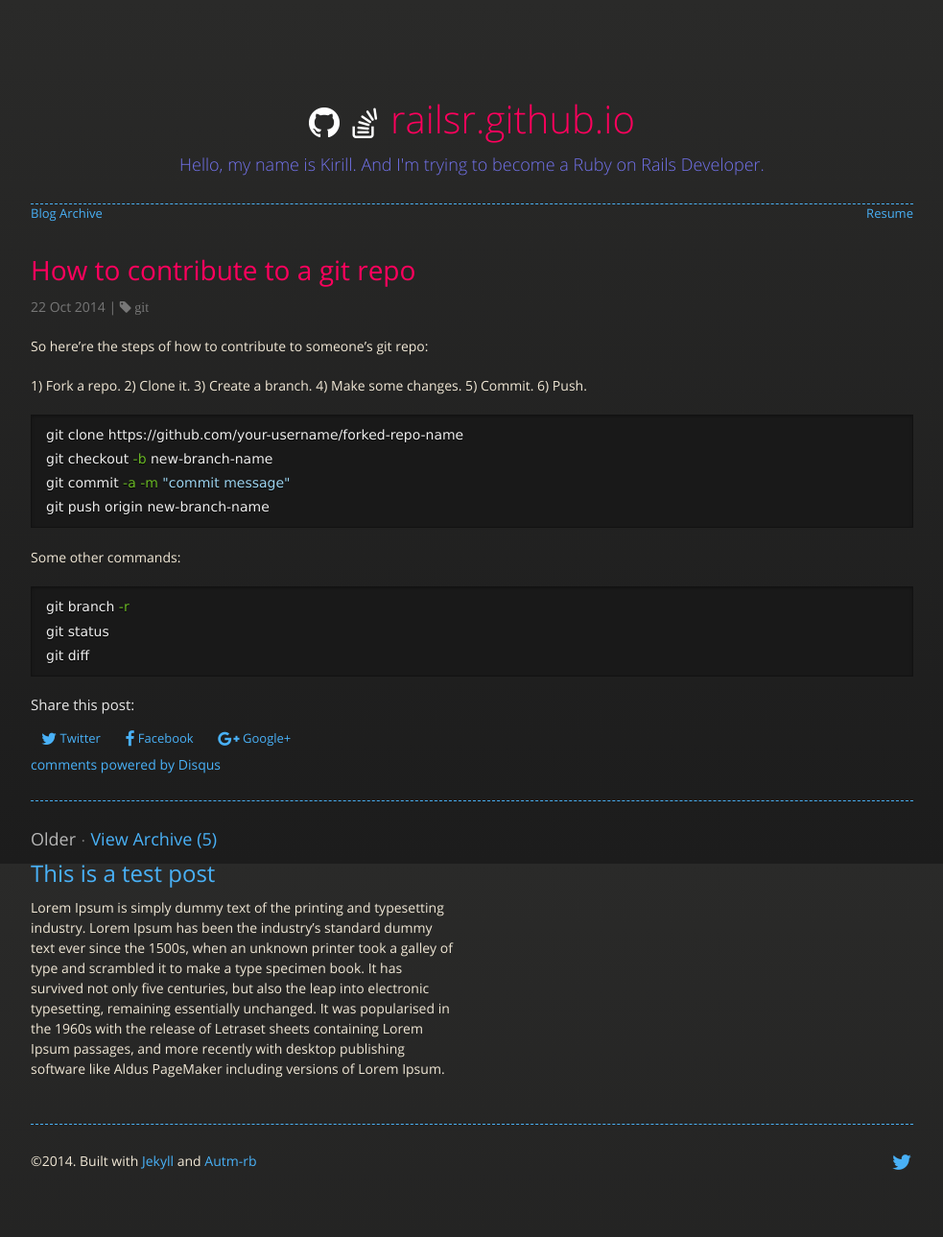
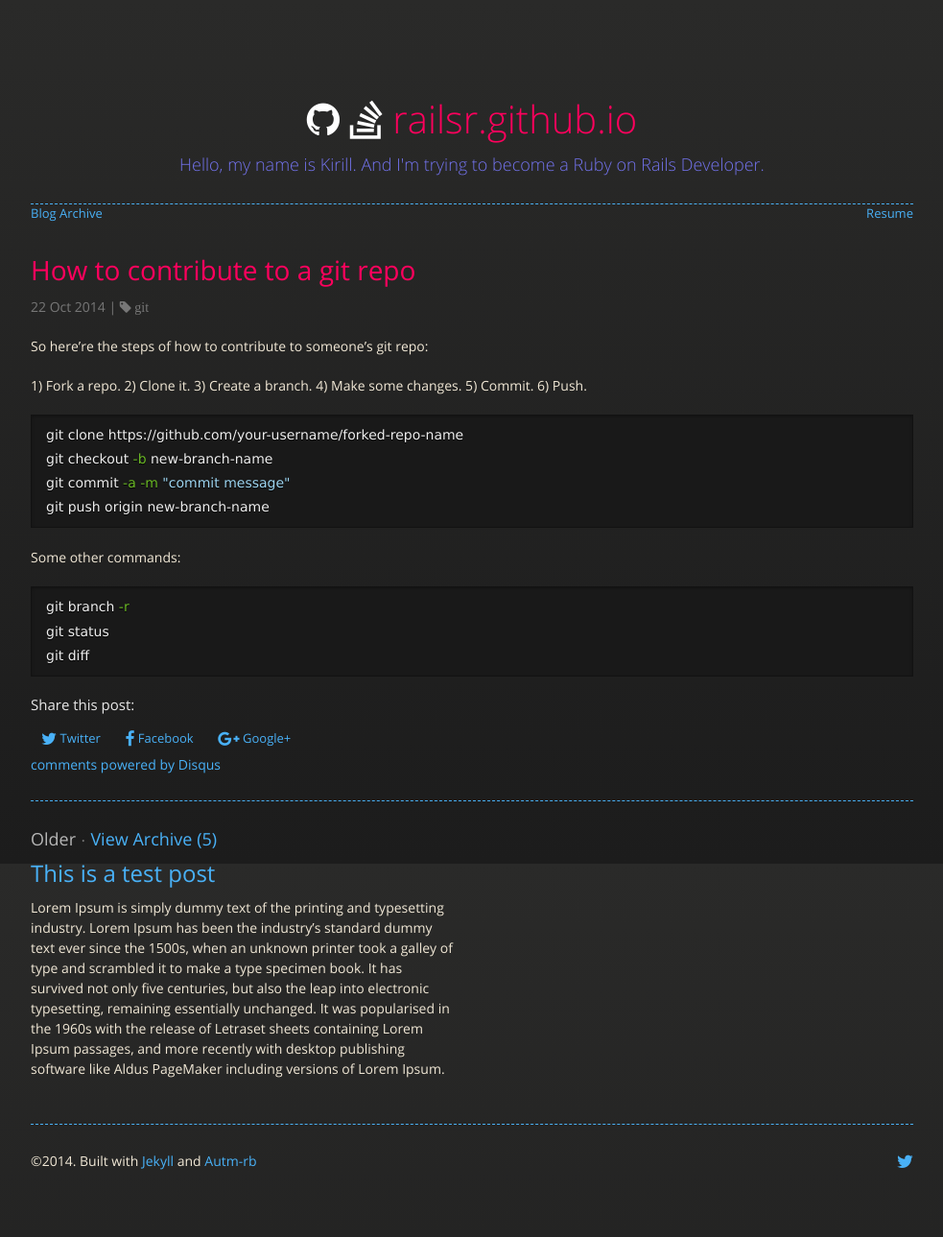
Before and after one commit to railsr/railsr.github.io, a Jekyll site: the page built from _posts/2014-10-22-contribute-to-git-repo.md, in a window 1280 px wide. Shown: the whole page at 96% size, without its empty margins (148-1131 px from the left). Built offline with Jekyll 4.4.1, drawn with Linux system fonts in a browser that asks for light colours; nearby versions of some CDN libraries; comment, search, counter and statistics services are not loaded.

Commit message:
replaced icons(no blurry on retina)

```diff
--- a/_includes/footer.html
+++ b/_includes/footer.html
@@ -9,7 +9,7 @@
 
   <div class="right">
     {% if site.twitter %}
-      <a href="{{site.twitter}}"><img src="{{"/images/page_icons/tw.png" | prepend:site.baseurl }}"></a>
+      <a href="{{site.twitter}}"><i class="fa fa-twitter fa-lg"></i></a>
     </a>
     {% endif %}
   </div>
--- a/_includes/title.html
+++ b/_includes/title.html
@@ -1,11 +1,11 @@
 <div id="title">
   <h1>
     {% if site.git %}
-      <a href="{{site.git}}"><img src="{{"/images/page_icons/git.png" | prepend:site.baseurl }}"></a>
+      <a href="{{site.git}}"><i class="fa fa-github" style="color:#fff;"></i></a>
     {% endif %}
 
     {% if site.stackoverflow %}
-      <a href="{{site.stackoverflow}}"><img src="{{"/images/page_icons/so.png" | prepend:site.baseurl }}"></a>
+      <a href="{{site.stackoverflow}}"><i class="fa fa-stack-overflow" style="color:#fff;"></i></a>
     {% endif %}
     <a id="sitename" href="/">railsr.github.io</a>
   </h1>
```
